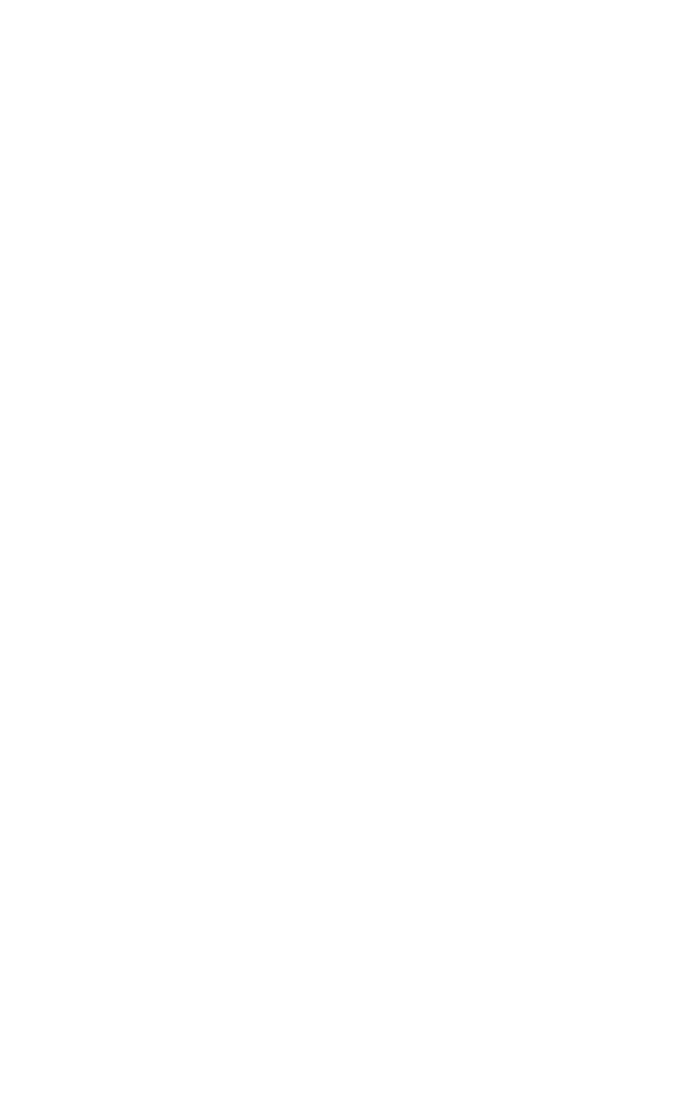
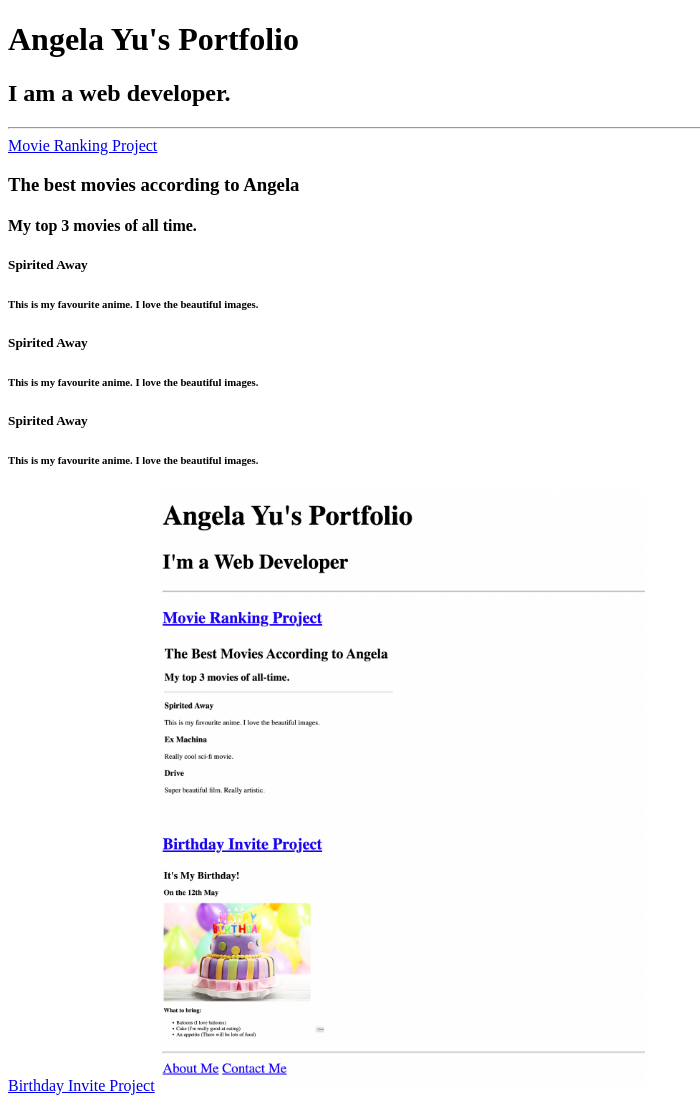
Before and after one commit to Varshu-Designer/html-Demo, a plain HTML site: page index.html in a window 1280 px wide. Shown: the whole page, without its empty margins (0-700 px from the left). Before the commit the page ends 800 px from the top, so only its background shows below. Drawn offline with Linux system fonts and the light colour scheme.

Commit message:
Add files via upload

```diff
--- a/index.html
+++ b/index.html
@@ -1,15 +1,27 @@
-<!-- TODO 1: Create the HTML Boilerplate -->
+<!DOCTYPE html>
+<html lang="en">
+<head>
+    <meta charset="UTF-8">
+    <meta name="viewport" content="width=device-width, initial-scale=1.0">
+    <title>Document</title>
+</head>
+<body>
+    <h1>Angela Yu's Portfolio</h1>
+    <h2>I am a web developer.</h2>
+    <hr/>
+    <a href="./public/movie-ranking.html">Movie Ranking Project</a>
+    <h3>The best movies according to Angela</h3>
+    <h4>My top 3 movies of all time.</h4>
+    <h5>Spirited Away</h5>
+    <h6>This is my favourite anime. I love the beautiful images.</h6>
+    <h5>Spirited Away</h5>
+    <h6>This is my favourite anime. I love the beautiful images.</h6>
+    <h5>Spirited Away</h5>
+    <h6>This is my favourite anime. I love the beautiful images.</h6>
+    <a href="./public/birthday-invite.html">Birthday Invite Project</a>
+    <a href="./public/about.html"><img src="./goal.png" height="600"></a>
 
-<!-- TODO 2: Add Your previous projects' HTML into the public folder -->
 
-<!-- TODO 3: Take screenshots of your project previews and add the images to the images folder -->
 
-<!-- TODO 4: Add titles/subtitles etc. -->
-
-<!-- TODO 5: Add a link to the project pages -->
-
-<!-- TODO 6: Add images to show the project previews
-HINT for TODO 6: You can use the height attribute set to 200 to make the image smaller:
-https://developer.mozilla.org/en-US/docs/Web/HTML/Element/img#attr-height -->
-
-<!-- TODO 7: Add the Contact Me and About Me page links -->
+</body>
+</html>
```
